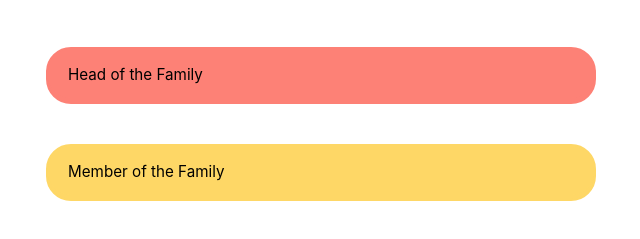
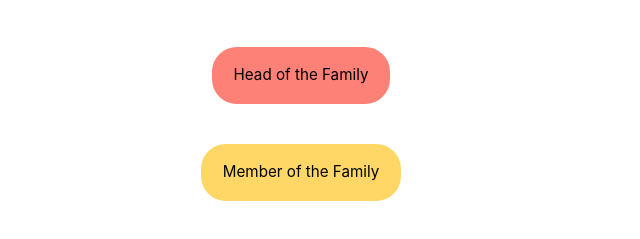
Before and after one commit to srinidhi-org/tempsite, a plain HTML site: page psm.html in a window 1280 px wide. Shown: the part 185-424 px from the top of the page, without its empty margins (339-979 px from the left). Drawn offline with Linux system fonts and the light colour scheme.

Commit message:
Update style.css

```diff
--- a/style.css
+++ b/style.css
@@ -48,7 +48,7 @@ code {
 
   .links {
     display: block;
-    width: 550px;
+    max-width: 550px;
     margin: 0 auto 15px;
     margin-bottom: 5px;
     padding: 15px 20px;
```
